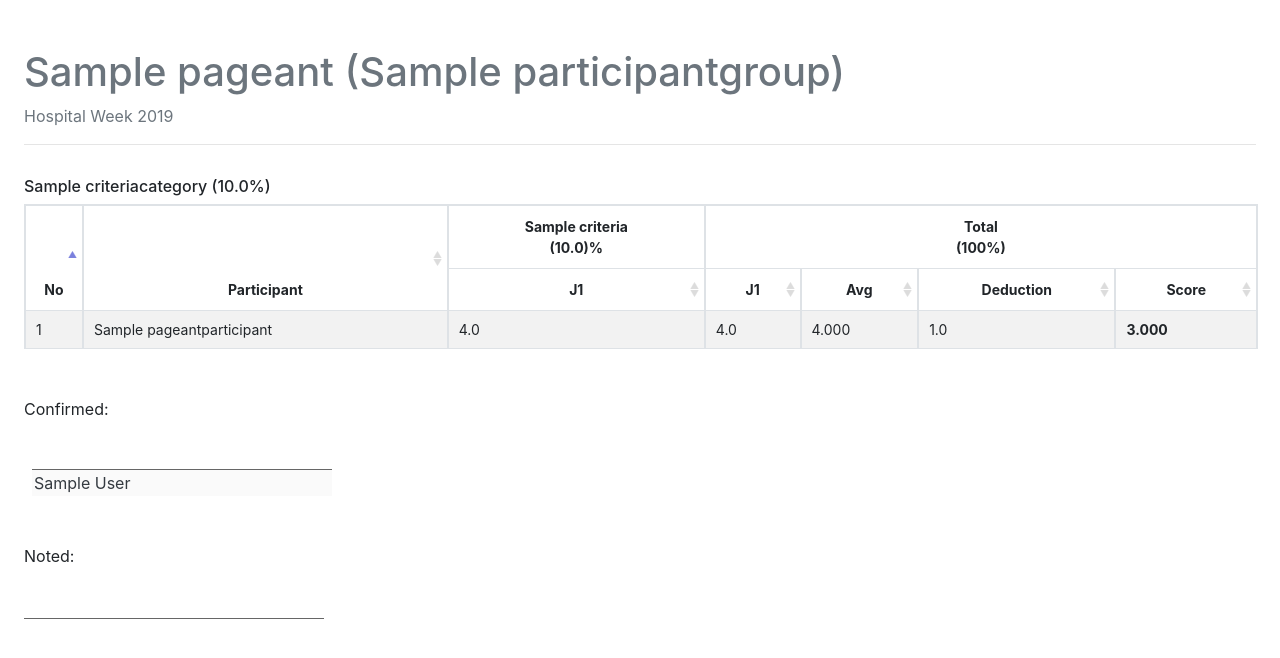
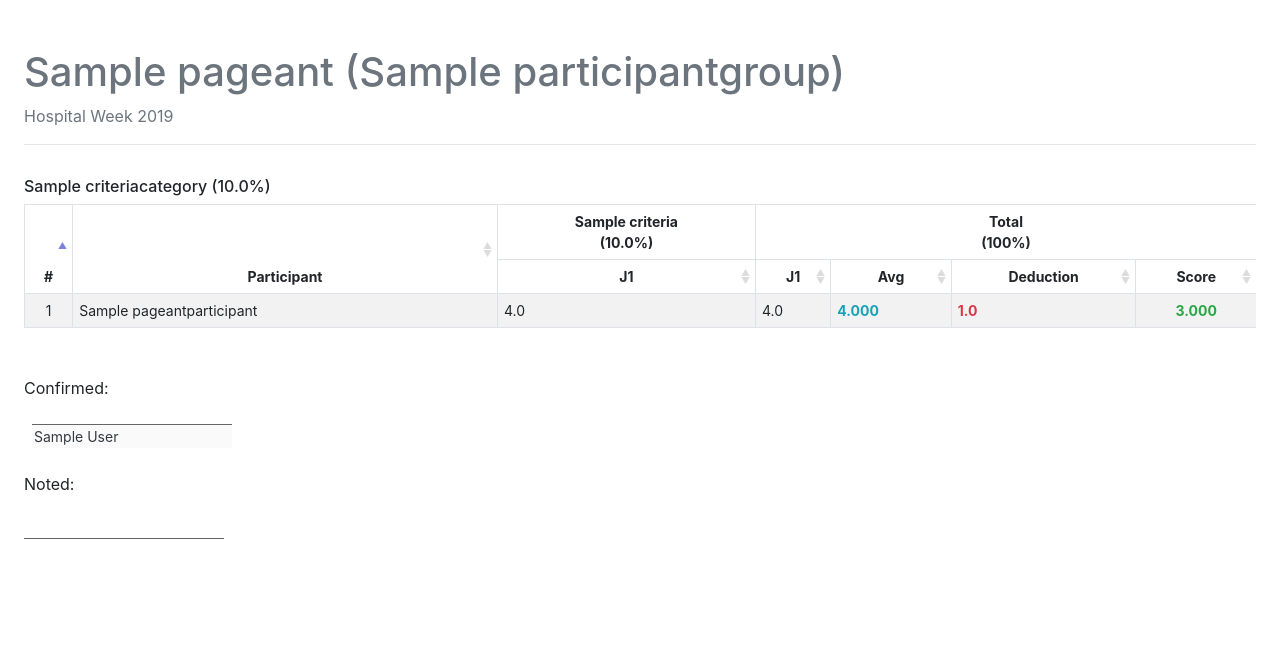
Before and after one commit to aldrichmuyco/event, a Django app: page /pageant_overall/1/1 in a window 1280 px wide. Shown: the part 56-714 px from the top of the page. Run offline with Django 3.2, Linux system fonts and the light colour scheme; a user stored in the database is signed in; tables that the repository leaves empty hold one stand-in row (values such as "Sample post"); some libraries are stand-ins or nearby versions.

Commit message:
Fix printing overall

```diff
--- a/pageant/apps.py
+++ b/pageant/apps.py
@@ -2,4 +2,4 @@ from django.apps import AppConfig
 
 class PageantConfig(AppConfig):
     name = 'pageant'
-    # verbose_name = 'Event'
+    verbose_name = 'Event'
--- a/pageant/models.py
+++ b/pageant/models.py
@@ -7,7 +7,7 @@ class Pageant(models.Model):
     is_closed = models.BooleanField(default=False, null=False)
 
     class Meta:
-        verbose_name = 'Pageant'
+        verbose_name = 'Event'
 
     def __str__(self):
         return self.title
--- a/templates/includes/navbar.html
+++ b/templates/includes/navbar.html
@@ -17,15 +17,16 @@
                 {% if user.is_authenticated %}
                     <form class="form-inline" action="{% url 'logout' %}">
                         {% if user.is_superuser %}
-                            <button class="btn btn-outline-light" type="submit" data-toggle="tooltip" data-placement="bottom" title="Logout"> Sign out | Admin </button>
+                            <span class="float-right mr-3 text-light"> Admin </span>
+                            <button class="btn btn-outline-light" type="submit" data-toggle="tooltip" data-placement="bottom" title="Logout"> <i class="fas fa-sign-out-alt"></i> Sign out </button>
                         {% else %}
                             <span class="float-right mr-3 text-light"> {{user.get_full_name}}</span>
-                            <button class="btn btn-outline-light" type="submit" data-toggle="tooltip" data-placement="bottom" title="Logout"> Sign out </button>
+                            <button class="btn btn-outline-light" type="submit" data-toggle="tooltip" data-placement="bottom" title="Logout"> <i class="fas fa-sign-out-alt"></i> Sign out </button>
                         {% endif %}
                     </form>
                 {% else %}
                     <form class="form-inline" action="{% url 'login' %}">
-                        <button class="btn btn-light" type="submit" formaction="{% url 'login' %}"> Sign in </button>
+                        <button class="btn btn-light" type="submit" formaction="{% url 'login' %}"> <i class="fas fa-sign-in-alt"></i>Sign in </button>
                     </form>
                 {% endif %}
             </li>
--- a/templates/index.html
+++ b/templates/index.html
@@ -44,7 +44,7 @@
                 <h6 class="text-uppercase text-secondary mb-3"> Events Panel </h6>
                 <div class="row">
                     {% for pageant in pageants %}
-                    <div class="col-lg-6 col-md-6">
+                    <div class="col-lg-6 col-md-12">
                         <a href="{% url 'pageant' pageant.pk %}" class="text-decoration-none">
                             <div class="card card-custom mb-4 {% if pageant.is_closed %} card-disable {% endif %}" >
                                 <div class="card-body p-4 text-justify text-secondary">
--- a/templates/pageant_details_overall.html
+++ b/templates/pageant_details_overall.html
@@ -12,21 +12,50 @@
             border: none;
             display: block;
             border-top: 1px solid rgb(102, 102, 102);
-            width: 300px;
+            width: 200px;
+            font-size: 14px;
         }
         .signature-note  {
             border: none;
             display: block;
             border-bottom: 1px solid rgb(102, 102, 102);
-            width: 300px;
+            width: 200px;
         }
-        .table-overall {
+        .table-overall,
+        .table-overall thead th,
+        .table-overall tbody td {
             font-size: 14px;
+            padding: 6px !important;
         }
         .table.dataTable.no-footer,
         .table.dataTable thead th {
             border-bottom: none;
+            border-collapse: collapse;
         }
+    </style>
+    <style type="text/css" media="print">
+
+        /* @page {size:landscape}  */
+        @media print{
+            @page {
+                size: landscape;
+            }
+            h1 {font-size: 24px;}
+            p {font-size: 14px;}
+            .table-responsive {overflow: visible !important;}
+            .signature,
+            .signature-note   {
+                width: 180px;
+                margin-top: 25px !important;
+                font-size: 14px;
+            }
+            #foot-note {
+                margin-top: 20px !important;
+                margin-bottom: 0 !important;
+            }
+            .signature-note {margin-top:20px !important;}
+        }
+
     </style>
 {% endblock %}
 
@@ -53,18 +82,23 @@
                         {% if groups %}
                             {% for group in groups %}
                                 <div class="card bg-none border-0">
+                                    <!-- <div class="clearfix">
+                                        <a href="/pageant_overall/{{details.id}}/{{group.detail.id}}" target="_blank">
+                                            <button class="btn btn-default btn-outline-secondary float-right mr-2"> <i class="fas fa-print"></i> Print</button>
+                                        </a>
+                                    </div> -->
                                     {% for category in group.categories %}
-                                        <!-- <div class="table-responsive"> -->
-                                            <h6 class="mt-3">{{category.detail.name}} ({{category.detail.weight}}%)</h6>
-                                            <table class="table table-striped table-hover table-bordered table-overall dt-responsive nowrap" id="table-overall-{{forloop.counter}}" style="width:100%">
+                                        <h6 class="mt-3">{{category.detail.name}} ({{category.detail.weight}}%)</h6>
+                                        <div class="table-responsive">
+                                            <table class="table table-striped table-hover table-bordered table-overall nowrap" id="table-overall" style="width:100%">
                                                 <thead class="text-center">
                                                     <tr>
-                                                        <th rowspan=2 width="10px">No</th>
+                                                        <th rowspan=2>#</th>
                                                         <th rowspan=2>Participant</th>
                                                         {% for criteria_row in categories.0.criteria %}
-                                                            <th colspan="{{judges|length}}">{{criteria_row.name}} <br> ({{criteria_row.weight}})%</th>
+                                                            <th colspan="{{judges|length}}">{{criteria_row.name}} <br> ({{criteria_row.weight}}%)</th>
                                                         {% endfor %}
-                                                        <th colspan="{{judges|length|add:'3'}}" width="auto">Total <br> (100%)</th>
+                                                        <th colspan="{{judges|length|add:'3'}}">Total <br> (100%)</th>
                                                     </tr>
                                                     <tr>
                                                         {% for criteria_row in categories.0.criteria %}
@@ -84,7 +118,7 @@
                                                 <tbody>
                                                     {% for participant in category.participants %}
                                                         <tr>
-                                                            <td> {{forloop.counter}} </td>
+                                                            <td class="text-center"> {{forloop.counter}} </td>
                                                             <td> {{participant.detail.name}} </td>
 
                                                             {% for rating_row in participant.rating %}
@@ -98,14 +132,14 @@
                                                                 <td> {{totals_row}} </td>
                                                             {% endfor %}
 
-                                                            <td> {{participant.participant_gt|floatformat:3}} </td>
-                                                            <td> {{participant.detail.deduction}} </td>
-                                                            <th> {{participant.participant_gt|sub:participant.detail.deduction|floatformat:3}} </th>
+                                                            <td class="text-info "> <b>{{participant.participant_gt|floatformat:3}}</b> </td>
+                                                            <td class="{% if participant.detail.deduction %} text-danger font-weight-bold {% endif %}"> {{participant.detail.deduction}} </td>
+                                                            <td class="text-success text-center"> <b> {{participant.participant_gt|sub:participant.detail.deduction|floatformat:3}} </b> </td>
                                                         </tr>
                                                     {% endfor %}
                                                 </tbody>
                                             </table>
-                                        <!-- </div> -->
+                                        </div>
                                     {% endfor %}
                                 </div>
                             {% endfor %}
@@ -156,14 +190,13 @@
 
         {% block footer %}
             <footer class="mt-5 mb-5">
-                <!-- Signarure Foot -->
-                <p>Confirmed: </p>
+                <p class="mb-4">Confirmed: </p>
                 {% for judge_row in judges %}
-                    <input type="text" class="signature bg-none mt-5 ml-2 text-dark" value="{{judge_row.user.first_name}} {{judge_row.user.last_name}}" disabled>
+                    <input type="text" class="signature bg-none mt-4 ml-2 text-dark" value="{{judge_row.user.first_name}} {{judge_row.user.last_name}}" disabled>
                 {% endfor %}
 
-                <p class="mt-5"> Noted: </p>
-                <input type="text" class="signature-note bg-none mt-4">
+                <p class="mt-4" id="foot-note"> Noted: </p>
+                <input type="text" class="signature-note bg-none mt-3">
             </footer>
         {% endblock %}
 
@@ -171,16 +204,11 @@
 
 {% endblock %}
 
+
 {% block script %}
     <script>
         $(document).ready(function () {
-            $('#table-overall-1').DataTable({
-                resposive: true,
-                searching: false,
-                paging: false,
-                bInfo: false,
-            });
-            $('#table-overall-2').DataTable({
+            $('#table-overall').DataTable({
                 resposive: true,
                 searching: false,
                 paging: false,
```
Also changed, not shown: templates/pageant_details.html (+4 -3 lines), templates/pageant_details_open.html (+6 -4 lines), static/favicon.ico, 1 other file.
